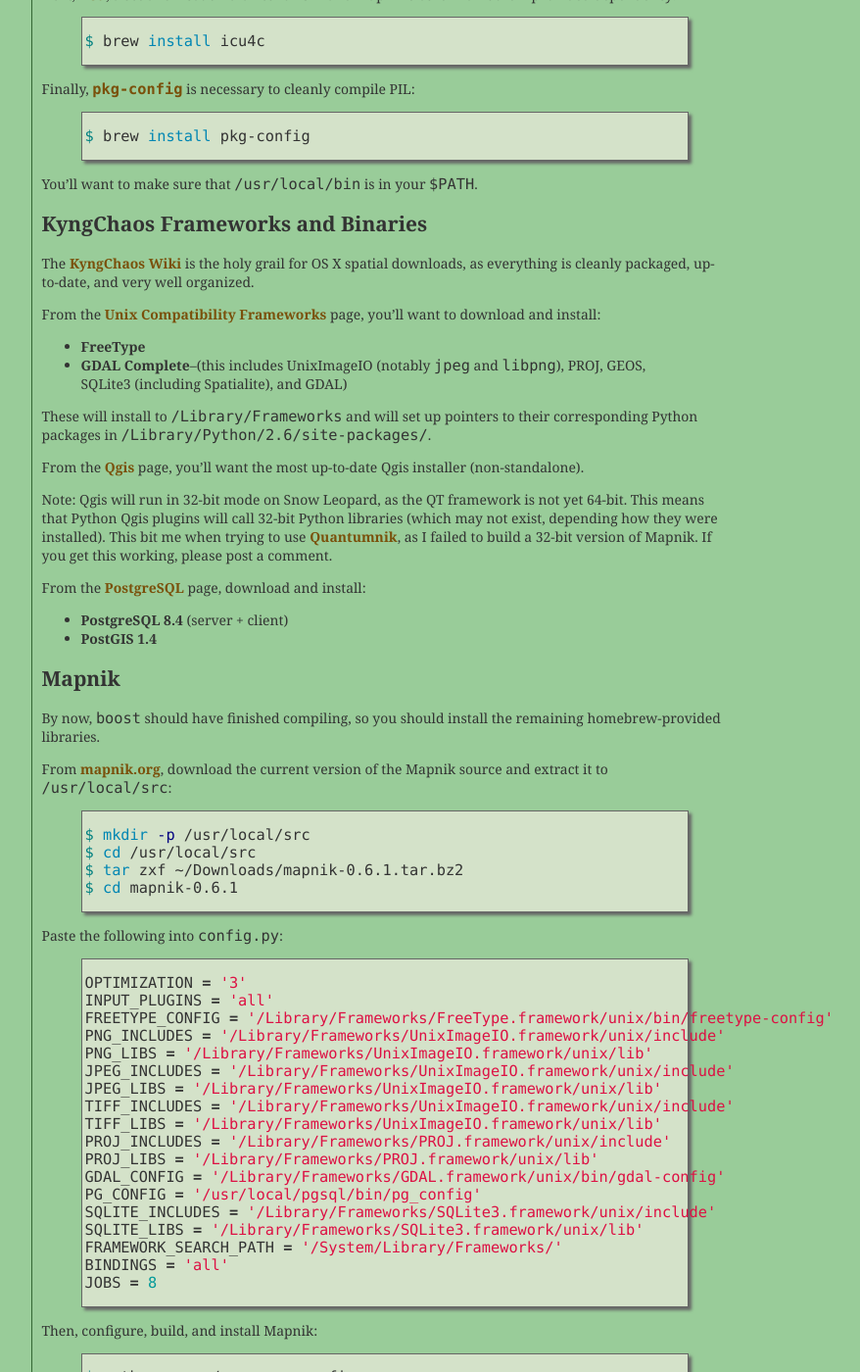
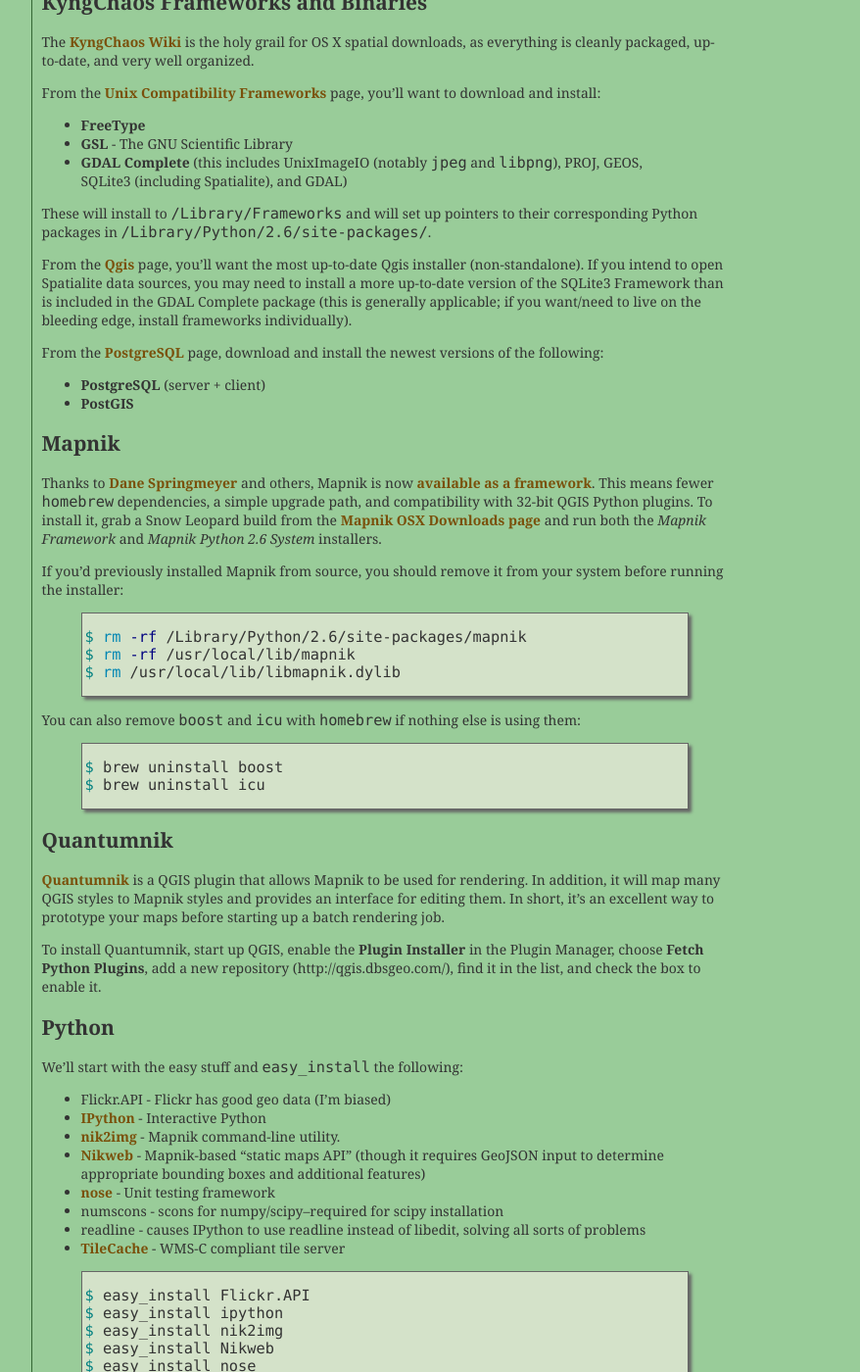
Before and after one commit to mojodna/mojodna.net, a Jekyll site: the page built from _posts/2009-12-05-the-os-x-spatial-stack.markdown, in a window 1280 px wide and 1400 px high, scrolled down 1086 px. Shown: the whole window at 98% size, without its empty margins (248-1126 px from the left). Built offline with Jekyll 4.4.1, drawn with Linux system fonts in a browser that asks for light colours; comment, search, counter and statistics services are not loaded; some of the changed text lies outside the part shown.

Commit message:
Simplify Mapnik and intarray instructions
Mapnik is now available for OS X as a Framework installer and the Postgres
README contains better instructions for building extensions.

```diff
--- a/_posts/2009-12-05-the-os-x-spatial-stack.markdown
+++ b/_posts/2009-12-05-the-os-x-spatial-stack.markdown
@@ -92,34 +92,18 @@
 
 ## Homebrew-provided Libraries
 
-While we're working with homebrew, let's install some dependencies that we'll
+While we're working with homebrew, let's install a dependencies that we'll
 need later.
 
-First, [`boost`](http://www.boost.org/), a set of C++ libraries which are
-necessary to compile Mapnik:
-
-{% highlight bash %}
-$ brew install boost
-{% endhighlight %}
-
-This step will probably take the longest, so skip ahead and start downloading
-frameworks and software from the [KyngChaos Wiki](http://www.kyngchaos.com/).
-
-Next, [`icu`](http://site.icu-project.org/), a set of Unicode libraries for C++
-and Mapnik's other homebrew-provided dependency:
-
-{% highlight bash %}
-$ brew install icu4c
-{% endhighlight %}
-
-Finally, [`pkg-config`](http://pkg-config.freedesktop.org/) is necessary to
-cleanly compile PIL:
+[`pkg-config`](http://pkg-config.freedesktop.org/) is necessary to cleanly
+compile PIL:
 
 {% highlight bash %}
 $ brew install pkg-config
 {% endhighlight %}
 
-You'll want to make sure that `/usr/local/bin` is in your `$PATH`.
+You'll want to make sure that `/usr/local/bin` is in your `$PATH` so that
+`homebrew`-installed binaries will get run.
 
 ## KyngChaos Frameworks and Binaries
 
@@ -132,73 +116,64 @@
 download and install:
 
 * **FreeType**
-* **GDAL Complete**--(this includes UnixImageIO (notably `jpeg` and `libpng`), PROJ,
+* **GSL** - The GNU Scientific Library
+* **GDAL Complete** (this includes UnixImageIO (notably `jpeg` and `libpng`), PROJ,
   GEOS, SQLite3 (including Spatialite), and GDAL)
 
 These will install to `/Library/Frameworks` and will set up pointers to their
 corresponding Python packages in `/Library/Python/2.6/site-packages/`.
 
 From the [Qgis](http://www.kyngchaos.com/software:qgis) page, you'll want the
-most up-to-date Qgis installer (non-standalone).
-
-Note: Qgis will run in 32-bit mode on Snow Leopard, as the QT framework is not
-yet 64-bit. This means that Python Qgis plugins will call 32-bit Python
-libraries (which may not exist, depending how they were installed). This bit me
-when trying to use
-[Quantumnik](http://bitbucket.org/springmeyer/quantumnik/wiki/Home), as I
-failed to build a 32-bit version of Mapnik. If you get this working, please
-post a comment.
+most up-to-date Qgis installer (non-standalone). If you intend to open
+Spatialite data sources, you may need to install a more up-to-date version of
+the SQLite3 Framework than is included in the GDAL Complete package (this is
+generally applicable; if you want/need to live on the bleeding edge, install
+frameworks individually).
 
 From the [PostgreSQL](http://www.kyngchaos.com/software:postgres) page,
-download and install:
+download and install the newest versions of the following:
 
-* **PostgreSQL 8.4** (server + client)
-* **PostGIS 1.4**
+* **PostgreSQL** (server + client)
+* **PostGIS**
 
 ## Mapnik
 
-By now, `boost` should have finished compiling, so you should install the
-remaining homebrew-provided libraries.
+Thanks to [Dane Springmeyer](http://dbsgeo.com/) and others, Mapnik is now
+[available as a framework](http://mapnik.org/news/2009/dec/16/osx_installers/).
+This means fewer `homebrew` dependencies, a simple upgrade path, and
+compatibility with 32-bit QGIS Python plugins. To install it, grab a Snow
+Leopard build from the [Mapnik OSX Downloads page](http://dbsgeo.com/downloads/)
+and run both the _Mapnik Framework_ and _Mapnik Python 2.6 System_ installers.
 
-From [mapnik.org](http://mapnik.org/), download the current version of the
-Mapnik source and extract it to `/usr/local/src`:
+If you'd previously installed Mapnik from source, you should remove it from
+your system before running the installer:
 
 {% highlight bash %}
-$ mkdir -p /usr/local/src
-$ cd /usr/local/src
-$ tar zxf ~/Downloads/mapnik-0.6.1.tar.bz2
-$ cd mapnik-0.6.1
+$ rm -rf /Library/Python/2.6/site-packages/mapnik
+$ rm -rf /usr/local/lib/mapnik
+$ rm /usr/local/lib/libmapnik.dylib
 {% endhighlight %}
 
-Paste the following into `config.py`:
 
-{% highlight python %}
-OPTIMIZATION = '3'
-INPUT_PLUGINS = 'all'
-FREETYPE_CONFIG = '/Library/Frameworks/FreeType.framework/unix/bin/freetype-config'
-PNG_INCLUDES = '/Library/Frameworks/UnixImageIO.framework/unix/include'
-PNG_LIBS = '/Library/Frameworks/UnixImageIO.framework/unix/lib'
-JPEG_INCLUDES = '/Library/Frameworks/UnixImageIO.framework/unix/include'
-JPEG_LIBS = '/Library/Frameworks/UnixImageIO.framework/unix/lib'
-TIFF_INCLUDES = '/Library/Frameworks/UnixImageIO.framework/unix/include'
-TIFF_LIBS = '/Library/Frameworks/UnixImageIO.framework/unix/lib'
-PROJ_INCLUDES = '/Library/Frameworks/PROJ.framework/unix/include'
-PROJ_LIBS = '/Library/Frameworks/PROJ.framework/unix/lib'
-GDAL_CONFIG = '/Library/Frameworks/GDAL.framework/unix/bin/gdal-config'
-PG_CONFIG = '/usr/local/pgsql/bin/pg_config'
-SQLITE_INCLUDES = '/Library/Frameworks/SQLite3.framework/unix/include'
-SQLITE_LIBS = '/Library/Frameworks/SQLite3.framework/unix/lib'
-FRAMEWORK_SEARCH_PATH = '/System/Library/Frameworks/'
-BINDINGS = 'all'
-JOBS = 8
+You can also remove `boost` and `icu` with `homebrew` if nothing else is using
+them:
+
+{% highlight bash %}
+$ brew uninstall boost
+$ brew uninstall icu
 {% endhighlight %}
 
-Then, configure, build, and install Mapnik:
+## Quantumnik
 
-{% highlight bash %}
-$ python scons/scons.py configure
-$ python scons/scons.py install
-{% endhighlight %}
+[Quantumnik](http://bitbucket.org/springmeyer/quantumnik/wiki/Home) is a QGIS
+plugin that allows Mapnik to be used for rendering. In addition, it will map
+many QGIS styles to Mapnik styles and provides an interface for editing them. In
+short, it's an excellent way to prototype your maps before starting up a batch
+rendering job.
+
+To install Quantumnik, start up QGIS, enable the **Plugin Installer** in the
+Plugin Manager, choose **Fetch Python Plugins**, add a new repository
+(http://qgis.dbsgeo.com/), find it in the list, and check the box to enable it.
 
 ## Python
 
@@ -425,36 +400,25 @@
 
 This means that we need to build it ourselves. First, [download the source
 tarball corresponding to the version you already have
-installed](http://www.postgresql.org/ftp/source/v8.4.1/). Next, extract it to
+installed](http://www.postgresql.org/ftp/source/v8.4.2/). Next, extract it to
 `/usr/local/src`:
 
 {% highlight bash %}
 $ cd /usr/local/src
-$ tar zxf ~/Downloads/postgresql-8.4.1.tar.bz2
+$ tar zxf ~/Downloads/postgresql-8.4.2.tar.bz2
 {% endhighlight %}
 
-Do a simplified build (referring to the [build notes for
-PostgreSQL](http://www.kyngchaos.com/macosx:build:postgresql) for partial
-consistency):
+Change to the _intarray_ contrib directory and `make` it:
 
 {% highlight bash %}
-$ cd postgresql-8.4.1/
-$ CFLAGS="-Os -D_FILE_OFFSET_BITS=64" \
-    ./configure --with-openssl --with-pam --with-krb5 --with-ldap \
-    --enable-thread-safety --with-bonjour --with-python --without-perl
-$ make -j8
-{% endhighlight %}
-
-Note: Few of the build instructions are actually followed here; we just need
-enough of the core compiled that `intarray` will build.
-
-Now that `intarray` can be linked in a build environment, build it:
-
-{% highlight bash %}
-$ cd contrib/intarray
+$ cd postgresql-8.4.2/contrib/intarray
+$ export PATH=/usr/local/pgsql/bin:$PATH
+$ export USE_PGXS=1
 $ make
 $ sudo make install
 {% endhighlight %}
+
+(This same process can be repeated for other extensions that you desire.)
 
 With `intarray` now installed, you can enable the database of your choosing
 (`osm` in this case):
```
Also changed, not shown: other parts of _posts/2009-12-05-the-os-x-spatial-stack.markdown (+1 -1 lines).
